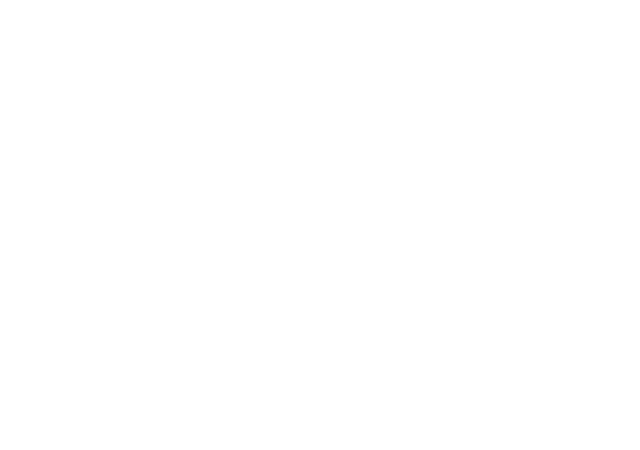
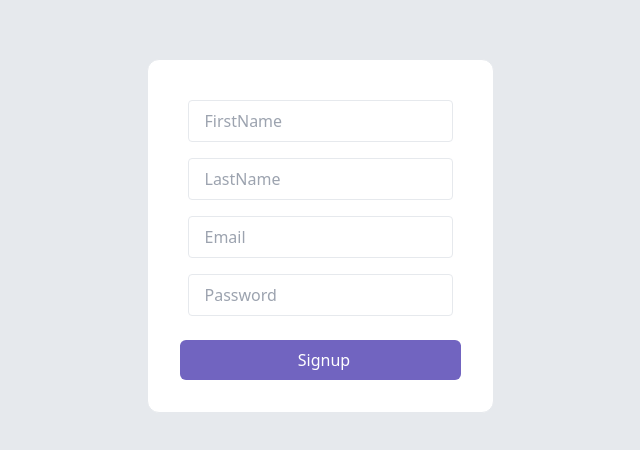
Before and after one commit to gurudhupkar/brainly-fe, a React (Vite) app: page / in a window 1280 px wide. Before the commit this address had no page. Shown: the part 164-614 px from the top of the page, without its empty margins (320-960 px from the left). Built offline with nearby package versions, Linux system fonts and the light colour scheme.

Commit message:
Adding Routing in home route

```diff
--- a/src/App.tsx
+++ b/src/App.tsx
@@ -13,7 +13,7 @@
     <Route path="/signin" element={<Signin />} />
     <Route path="/dashboard" element={<DashBoard />} />
     <Route path="/share/:shareId" element={<DashBoard1/>} />
-    <Route path="http://localhost:5173" element ={<Signup/>} />
+    <Route path="/" element ={<Signup/>} />
   </Routes>
 
   </BrowserRouter>
```
